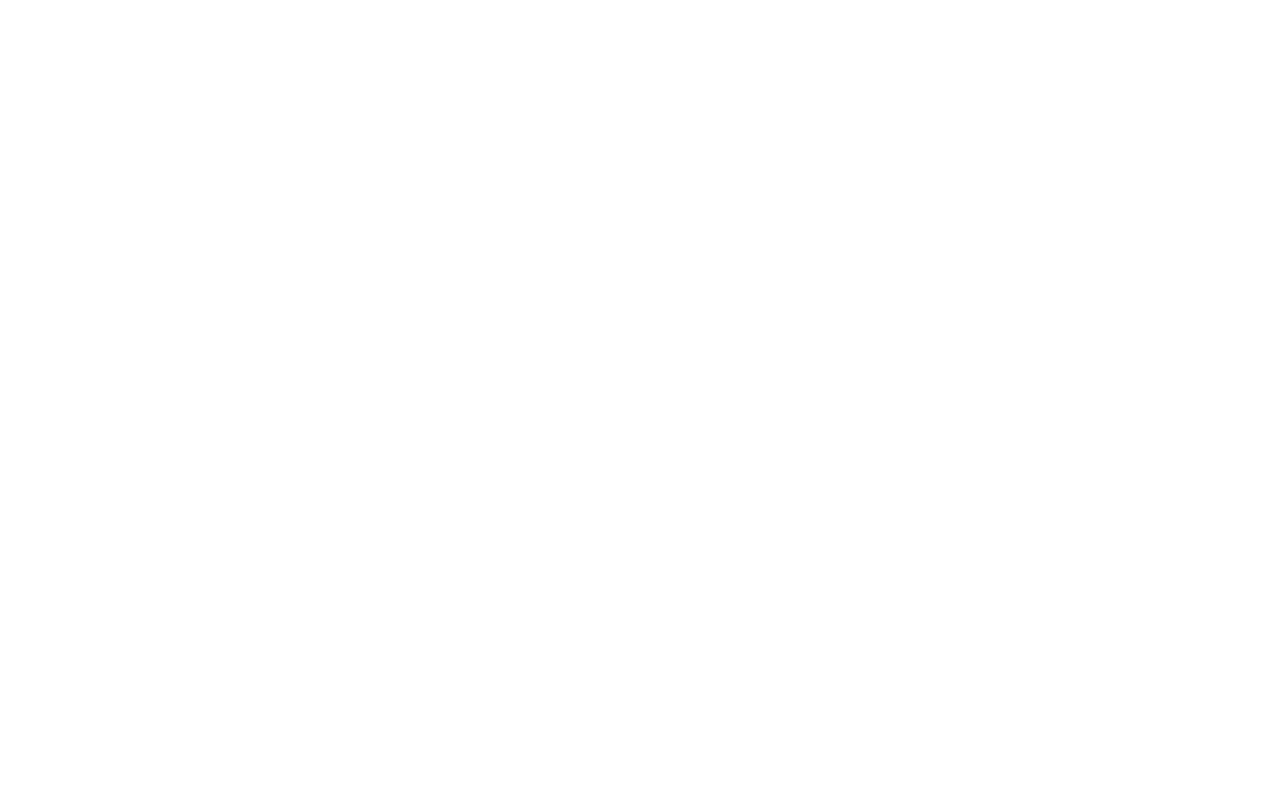
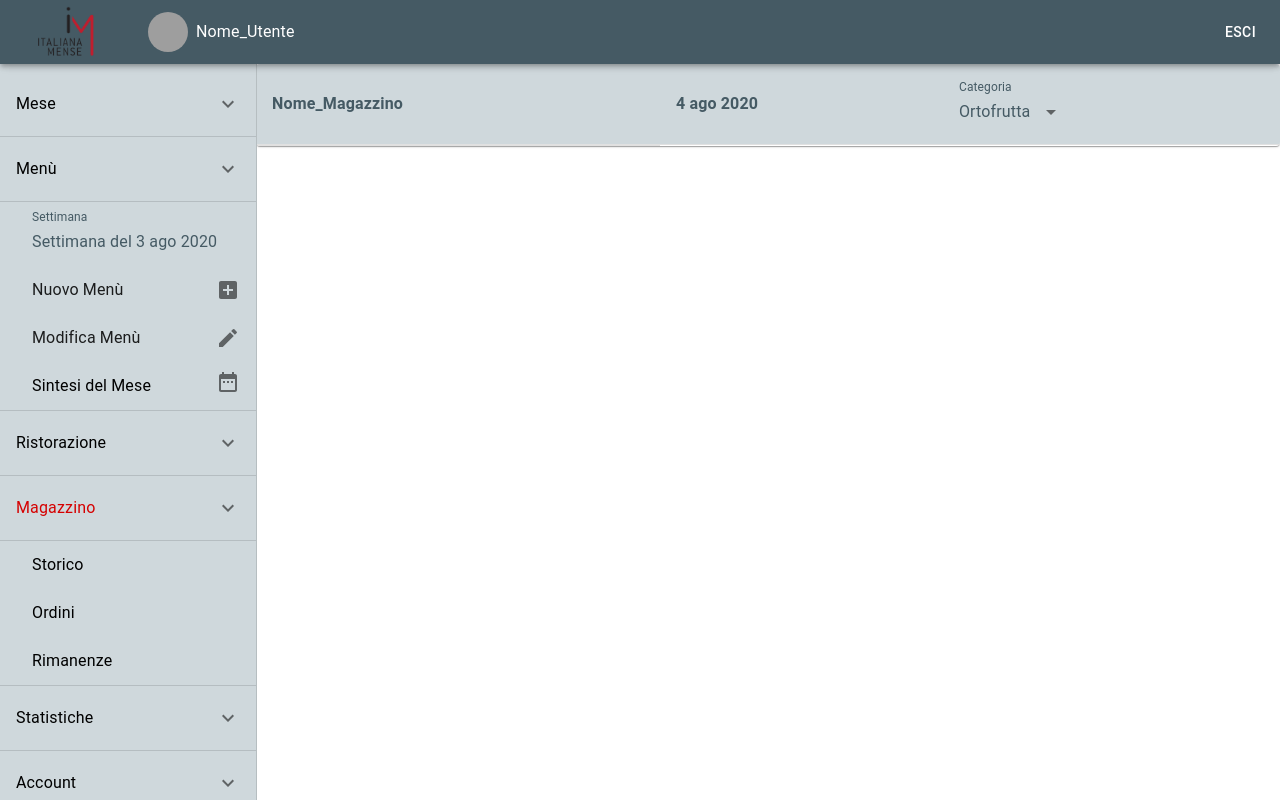
Before and after one commit to tvasari/gestionale_mensa, a React (Create React App) app: page /magazzino in a window 1280 px wide. Built offline with nearby package versions, Linux system fonts and the light colour scheme; grey boxes are pictures that could not be loaded.

Commit message:
pagina magazzino in creazione

```diff
--- a/src/components/Navbar/CollapsableList.js
+++ b/src/components/Navbar/CollapsableList.js
@@ -1,50 +1,31 @@
 import React from 'react';
-import { NavLink } from 'react-router-dom';
 import { makeStyles } from '@material-ui/core/styles';
 import Collapse from '@material-ui/core/Collapse';
 import List from '@material-ui/core/List';
 import ListItem from '@material-ui/core/ListItem';
-import ListItemText from '@material-ui/core/ListItemText';
 import Divider from '@material-ui/core/Divider';
-import AddBoxIcon from '@material-ui/icons/AddBox';
-import EditIcon from '@material-ui/icons/Edit';
-import DateRangeIcon from '@material-ui/icons/DateRange';
-import WeekPicker from './WeekPicker.js';
 
 const useStyles = makeStyles((theme) => ({
-    link: {
-      textDecoration: 'none',
-      color: 'black'
-    },
     nested: {
       paddingLeft: theme.spacing(4),
     }
 }));
 
-
-const CollapsableList = () => {
+const CollapsableList = ({ elemsToDispaly }) => {
     const classes = useStyles();
 
     return(
         <Collapse in={true} timeout="auto" unmountOnExit>
             <List component="div" disablePadding>
-                <ListItem button className={classes.nested}>
-                    <WeekPicker />
-                </ListItem>
-                <ListItem button className={classes.nested}>
-                    <ListItemText primary="Nuovo Menù" />
-                    <AddBoxIcon color="action"/>
-                </ListItem>
-                <ListItem button className={classes.nested}>
-                    <ListItemText primary="Modifica Menù" />
-                    <EditIcon color="action"/>
-                </ListItem>
-                <NavLink className={classes.link} activeStyle={{color: '#d50000'}} to='/sintesi_menù'>
-                    <ListItem button className={classes.nested}>
-                        <ListItemText primary="Sintesi del Mese" />
-                        <DateRangeIcon color="action"/>
-                    </ListItem>
-                </NavLink>
+                {
+                    elemsToDispaly.map(elem => {
+                        return(
+                            <ListItem button className={classes.nested}>
+                                {elem}
+                            </ListItem>
+                        );
+                    })
+                }
             </List>
             <Divider/>
         </Collapse>
--- /dev/null
+++ b/src/components/Navbar/LinkToPage.js
@@ -0,0 +1,26 @@
+import React from 'react';
+import { makeStyles } from '@material-ui/core/styles';
+import { NavLink } from 'react-router-dom';
+import ListItemText from '@material-ui/core/ListItemText';
+
+const useStyles = makeStyles({
+    link: {
+        textDecoration: 'none',
+        color: 'black',
+        width: 'inherit',
+        display: 'flex'
+    }
+})
+
+const LinkToPage = ({ page, elemToAdd }) => {
+    const classes = useStyles();
+
+    return(
+        <NavLink to={`/${page.toLowerCase().replace(/\s/g, '_')}`} activeStyle={{color: '#d50000'}} className={classes.link}>
+            <ListItemText primary={page}></ListItemText>
+            { !elemToAdd ? null : elemToAdd }
+        </NavLink>
+    );
+}
+
+export default LinkToPage;
--- a/src/components/Navbar/SideDrawer.js
+++ b/src/components/Navbar/SideDrawer.js
@@ -3,14 +3,18 @@
 import Drawer from '@material-ui/core/Drawer';
 import Toolbar from '@material-ui/core/Toolbar';
 import List from '@material-ui/core/List';
-import { NavLink } from 'react-router-dom';
 import ListItem from '@material-ui/core/ListItem';
 import ListItemText from '@material-ui/core/ListItemText';
 import IconButton from '@material-ui/core/IconButton';
 import KeyboardArrowUpIcon from '@material-ui/icons/KeyboardArrowUp';
 import KeyboardArrowDownIcon from '@material-ui/icons/KeyboardArrowDown';
 import Divider from '@material-ui/core/Divider';
+import AddBoxIcon from '@material-ui/icons/AddBox';
+import EditIcon from '@material-ui/icons/Edit';
+import DateRangeIcon from '@material-ui/icons/DateRange';
+import WeekPicker from './WeekPicker';
 import CollapsableList from './CollapsableList';
+import LinkToPage from './LinkToPage';
 
 const useStyles = makeStyles((theme) => ({
     drawer: {
@@ -23,14 +27,34 @@
     },
     drawerContainer: {
       overflow: 'auto',
-    },
-    link: {
-      textDecoration: 'none',
-      color: 'black'
     }
 }));
 
 const mainPages = ['Mese', 'Menù', 'Ristorazione', 'Magazzino', 'Statistiche', 'Account'];
+
+const menuSubList = [
+    <WeekPicker />,
+    [<ListItemText primary="Nuovo Menù" />, <AddBoxIcon color="action"/>],
+    [<ListItemText primary="Modifica Menù" />, <EditIcon color="action"/>],
+    <LinkToPage page="Sintesi del Mese" elemToAdd={<DateRangeIcon color="action"/>} />
+]
+
+const magazzinoSubList = [
+    <LinkToPage page="Storico"/>,
+    <LinkToPage page="Ordini"/>,
+    <LinkToPage page="Rimanenze"/>
+]
+
+const displaySubList = (page) => {
+    switch(page) {
+        case "Menù":
+            return <CollapsableList elemsToDispaly={menuSubList} />;
+        case "Magazzino":
+            return <CollapsableList elemsToDispaly={magazzinoSubList} />;
+        default:
+            return null;
+    }
+}
 
 const SideDrawer = () => {
     const classes = useStyles();
@@ -48,19 +72,13 @@
                         mainPages.map((page, index) => (
                             <div key={page + 'view'} className="view">
                                 <ListItem key={page}>
-                                    <NavLink
-                                        to={`/${page.toLowerCase()}`}
-                                        className={classes.link}
-                                        activeStyle={{color: '#d50000'}}
-                                    >
-                                        <ListItemText key={page + index} primary={page}/>
-                                    </NavLink>
+                                    <LinkToPage page={page} key={page}/>
                                     <IconButton edge="end">
                                         <KeyboardArrowDownIcon />
                                     </IconButton>
                                 </ListItem>
                                 <Divider key={page + 'divider'}/>
-                                { page === 'Menù'? <CollapsableList /> : null }
+                                { displaySubList(page) }
                             </div>
                         ))
                     }
--- a/src/components/Selector.js
+++ b/src/components/Selector.js
@@ -45,6 +45,12 @@
   'Dicembre'
 ];
 
+const categories = [
+  'Ortofrutta',
+  'Carne Gelo',
+  'Secco'
+]
+
 const yearsCreator = () => {
   const years = [];
 
@@ -55,8 +61,10 @@
   return years;
 };
 
-const Selector = ({ type, array, formControlStyle }) => {
+const Selector = ({ type, formControlStyle }) => {
   const classes = useStyles();
+
+  let array;
 
   switch(type) {
     case 'Anno':
@@ -74,6 +82,9 @@
     case 'Presenze':
       array = attendance;
       break;
+    case 'Categoria':
+      array = categories;
+    break;
     default:
       throw new Error();
   }
--- a/src/containers/App/App.js
+++ b/src/containers/App/App.js
@@ -11,6 +11,7 @@
 import Registrati from 'pages/Registrati';
 import Accedi from 'pages/Accedi';
 import AppTheme from 'utils/AppTheme';
+import Magazzino from 'pages/Magazzino/Magazzino';
 
 class App extends Component {
 
@@ -42,13 +43,17 @@
                 <Navbar />
                 <CostoPasto />
               </Route>
-              <Route path="/sintesi_menù">
+              <Route path="/sintesi_del_mese">
                 <Navbar />
                 <SintesiMenu />
               </Route>
               <Route path="/ristorazione">
                 <Navbar />
                 <Ristorazione />
+              </Route>
+              <Route path="/magazzino">
+                <Navbar />
+                <Magazzino />
               </Route>
             </Switch>
           </Router>
--- /dev/null
+++ b/src/pages/Magazzino/HeaderMagazzino.js
@@ -0,0 +1,27 @@
+import React from 'react';
+import TableRow from '@material-ui/core/TableRow';
+import Typography from '@material-ui/core/Typography';
+import StyledTableCell from 'components/StyledTableCell';
+import Selector from 'components/Selector';
+import { it } from 'date-fns/locale'
+import format from "date-fns/format";
+
+const oggi = format(new Date(), "d MMM yyyy", { locale: it })
+
+const HeaderMagazzino = () => {
+    return(
+        <TableRow>
+            <StyledTableCell>
+                <Typography color="primary" variant="body1"><b>Nome_Magazzino</b></Typography>
+            </StyledTableCell>
+            <StyledTableCell>
+                <Typography color="primary" variant="body1"><b>{oggi}</b></Typography>
+            </StyledTableCell>
+            <StyledTableCell>
+                <Selector type="Categoria"/>
+            </StyledTableCell>
+        </TableRow>
+    );
+}
+
+export default HeaderMagazzino;
--- /dev/null
+++ b/src/pages/Magazzino/Magazzino.js
@@ -0,0 +1,40 @@
+import React from 'react';
+import { makeStyles } from '@material-ui/core/styles';
+import TableContainer from '@material-ui/core/TableContainer';
+import Table from '@material-ui/core/Table';
+import TableHead from '@material-ui/core/TableHead';
+import TableBody from '@material-ui/core/TableBody';
+import TableRow from '@material-ui/core/TableRow';
+import TableCell from '@material-ui/core/TableCell';
+import Paper from '@material-ui/core/Paper';
+import HeaderMagazzino from 'pages/Magazzino/HeaderMagazzino';
+
+const useStyles = makeStyles(theme => ({
+    container: {...theme.container, ...theme.table},
+    cellPadding: {
+        padding: 0
+    }
+}));
+
+const Magazzino  = () => {
+    const classes = useStyles();
+
+    return(
+        <TableContainer component={Paper} className={classes.container}>
+            <Table>
+                <TableHead>
+                    <HeaderMagazzino />
+                </TableHead>
+                <TableBody>
+                    <TableRow>
+                        <TableCell className={classes.cellPadding}>
+
+                        </TableCell>
+                    </TableRow>
+                </TableBody>
+            </Table>
+        </TableContainer>
+    );
+}
+
+export default Magazzino;
--- /dev/null
+++ b/src/pages/PresenzeMese/HeaderPresenzeMese.js
@@ -0,0 +1,33 @@
+import React from 'react';
+import TableRow from '@material-ui/core/TableRow';
+import IconButton from '@material-ui/core/IconButton';
+import StyledTableCell from 'components/StyledTableCell';
+import SearchIcon from '@material-ui/icons/Search';
+import EditIcon from '@material-ui/icons/Edit';
+import Selector from 'components/Selector';
+import headerGenerator from 'utils/headerGenerator';
+
+const selectors = [
+    <Selector key="Mese" type="Mese"/>,
+    <Selector key="Anno" type="Anno"/>,
+    <Selector key="Filtra" type="Filtra"/>,
+    <Selector key="Presenze" type="Presenze"/>,
+]
+
+const HeaderPresenzeMese = () => {
+    return(
+        <TableRow>
+            { headerGenerator(selectors) }
+            <StyledTableCell>
+                <IconButton>
+                    <SearchIcon/>
+                </IconButton>
+                <IconButton>
+                    <EditIcon/>
+                </IconButton>
+            </StyledTableCell>
+        </TableRow>
+    );
+}
+
+export default HeaderPresenzeMese;
--- a/src/pages/PresenzeMese/PresenzeMese.js
+++ b/src/pages/PresenzeMese/PresenzeMese.js
@@ -8,11 +8,16 @@
 import TableCell from '@material-ui/core/TableCell';
 import Typography from '@material-ui/core/Typography';
 import Paper from '@material-ui/core/Paper';
-import EditIcon from '@material-ui/icons/Edit';
-import SearchIcon from '@material-ui/icons/Search';
-import IconButton from '@material-ui/core/IconButton';
-import StyledTableCell from 'components/StyledTableCell';
-import Selector from 'components/Selector';
+import headerGenerator from 'utils/headerGenerator';
+import HeaderPresenzeMese from './HeaderPresenzeMese';
+
+const useStyles = makeStyles(theme => ({
+    container: theme.container,
+    table: theme.table,
+    compressedCell: {
+        padding: '4px 16px'
+    }
+}));
 
 const StyledTableRow = withStyles((theme) => ({
   root: {
@@ -22,29 +27,10 @@
   },
 }))(TableRow);
 
-const useStyles = makeStyles(theme => ({
-    container: theme.container,
-    table: theme.table,
-    compressedCell: {
-        padding: '4px 16px'
-    }
-}));
-
 const colNames = ["Giorno", "Cociv Badge", "Cociv Firme", "Tot. Cociv", "Tot."].map((colName, i) => {
     return <Typography variant='body1' key={colName} color='primary'><b>{colName}</b></Typography>
 });
 
-const headerGenerator = (headers) => {
-    return (
-        headers.map((header, i) => {
-            return (
-                <StyledTableCell key={header + i}>
-                    {header}
-                </StyledTableCell>
-            );
-        })
-    );
-};
 
 const dataRowCreator = (month, year, style) => {
     const monthDays = new Date(year, month + 1, 0).getDate();
@@ -67,29 +53,12 @@
 const MonthlyTable = () => {
   const classes = useStyles();
 
-  const selectors = [
-      <Selector key="Mese" type="Mese"/>,
-      <Selector key="Anno" type="Anno"/>,
-      <Selector key="Filtra" type="Filtra"/>,
-      <Selector key="Presenze" type="Presenze"/>,
-    ]
-
   return (
     <TableContainer component={Paper} className={classes.container}>
         <Table stickyHeader className={classes.table}>
 
             <TableHead>
-                <TableRow>
-                    { headerGenerator(selectors) }
-                    <StyledTableCell>
-                        <IconButton>
-                            <SearchIcon/>
-                        </IconButton>
-                        <IconButton>
-                            <EditIcon/>
-                        </IconButton>
-                    </StyledTableCell>
-                </TableRow>
+                <HeaderPresenzeMese />
                 <TableRow>
                     { headerGenerator(colNames) }
                 </TableRow>
--- /dev/null
+++ b/src/utils/headerGenerator.js
@@ -0,0 +1,16 @@
+import React from 'react';
+import StyledTableCell from 'components/StyledTableCell';
+
+const headerGenerator = (headers) => {
+    return (
+        headers.map((header, i) => {
+            return (
+                <StyledTableCell key={header + i}>
+                    {header}
+                </StyledTableCell>
+            );
+        })
+    );
+};
+
+export default headerGenerator;
```
Also changed, not shown: src/pages/Ristorazione/HeaderRistorazione.js (renamed from src/pages/Ristorazione/HeaderToolbar.js, +9 -12 lines), src/utils/AppTheme.js (+10 -0 lines).
